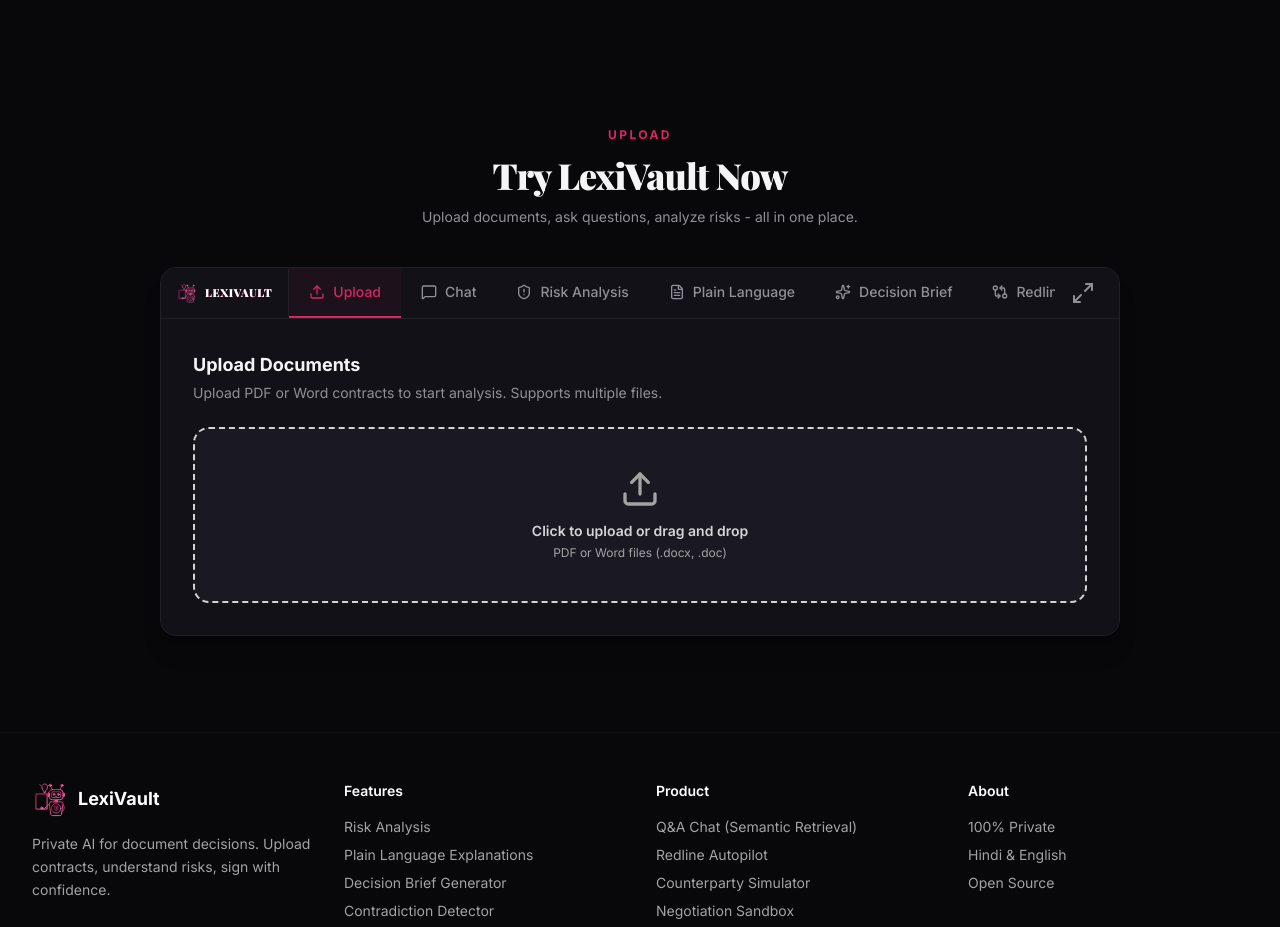
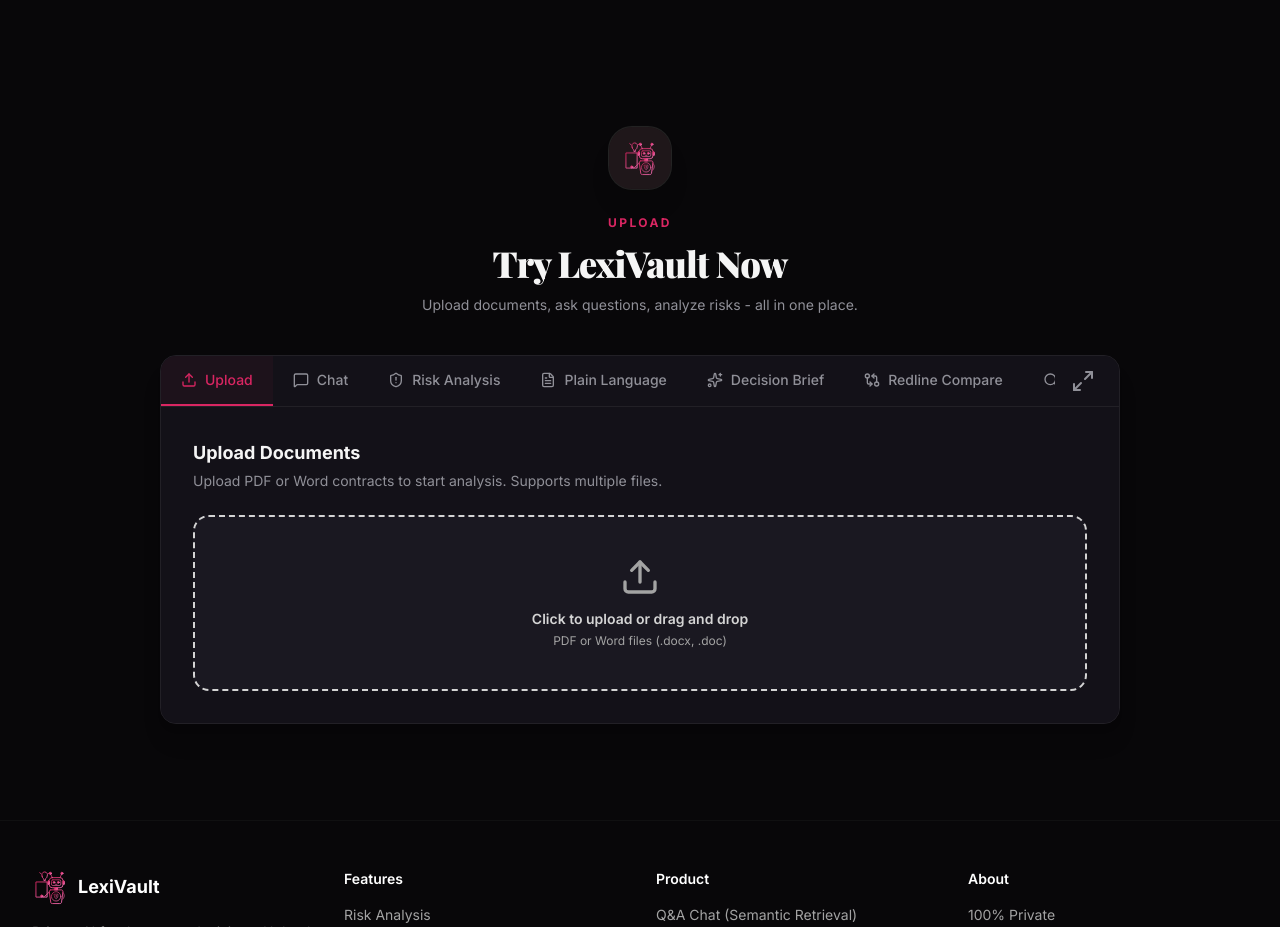
Before and after one commit to ananyarajkamal/LexiVault, a React (Vite) app in the folder frontend/: page / in a window 1280 px wide. Shown: the part 3340-4267 px from the top of the page. Built offline with nearby package versions, Linux system fonts and the light colour scheme; a web font is replaced by a local one.

Commit message:
style: remove brand text from tab bar and add animated floating logo above Try LexiVault Now header

```diff
--- a/frontend/src/app/components/WorkspaceSection.tsx
+++ b/frontend/src/app/components/WorkspaceSection.tsx
@@ -2208,6 +2208,15 @@
       }>
         {!isFullscreen && (
           <div className="text-center max-w-2xl mx-auto mb-10">
+            {/* Animated Floating Logo */}
+            <div className="flex justify-center mb-6">
+              <div className="w-16 h-16 rounded-3xl bg-neutral-900 border border-neutral-800/80 flex items-center justify-center shadow-xl relative overflow-hidden group animate-float">
+                {/* Glowing backdrop */}
+                <div className="absolute inset-0 bg-gradient-to-tr from-[#D92662]/15 to-[#F472B6]/15 opacity-0 group-hover:opacity-100 transition-opacity duration-500"></div>
+                <div className="absolute inset-0 bg-[#D92662]/5 animate-pulse"></div>
+                <LogoIcon className="w-9 h-9 text-white relative z-10 transition-transform duration-500 group-hover:rotate-12" />
+              </div>
+            </div>
             <p className="text-[#D92662] font-bold text-xs tracking-[0.2em] uppercase mb-3">{t.uploadTab}</p>
             <h2 className="text-3xl sm:text-4xl font-serif font-black text-neutral-100 tracking-tight">
               {t.title}
@@ -2223,18 +2232,8 @@
         }>
           {/* Tab bar */}
           <div className="border-b border-neutral-850 flex items-center justify-between bg-[#131118] pr-4">
-            <div className="flex items-center min-w-0 flex-1">
-              {/* Brand Logo & Name */}
-              <div className="flex items-center gap-2 px-4 py-3.5 border-r border-[#222026] select-none shrink-0 group">
-                <LogoIcon className="w-5 h-5 text-white transition-transform duration-300 group-hover:rotate-6" />
-                <span className="font-serif font-black text-[11px] tracking-wider text-white uppercase bg-gradient-to-r from-[#D92662] to-[#F472B6] bg-clip-text text-transparent">
-                  LexiVault
-                </span>
-              </div>
-
-              {/* Tabs */}
-              <div className="flex-1 overflow-x-auto min-w-0">
-                <div className="flex min-w-max">
+            <div className="flex-1 overflow-x-auto min-w-0">
+              <div className="flex min-w-max">
                 {tabs.map(t => (
                   <button key={t.id} onClick={() => setActiveTab(t.id)}
                     className={`flex items-center gap-2 px-4 sm:px-5 py-3.5 text-xs sm:text-sm font-medium whitespace-nowrap transition-colors cursor-pointer border-b-2 ${
@@ -2247,7 +2246,6 @@
                   </button>
                 ))}
               </div>
-            </div>
             </div>
             {/* Maximize Toggle Button */}
             <button
--- a/frontend/tailwind.config.js
+++ b/frontend/tailwind.config.js
@@ -19,6 +19,15 @@
         sans: ['Inter', 'system-ui', 'sans-serif'],
         serif: ['Playfair Display', 'Georgia', 'serif'],
       },
+      keyframes: {
+        float: {
+          '0%, 100%': { transform: 'translateY(0)' },
+          '50%': { transform: 'translateY(-6px)' },
+        }
+      },
+      animation: {
+        float: 'float 3s ease-in-out infinite',
+      }
     },
   },
   plugins: [],
```
